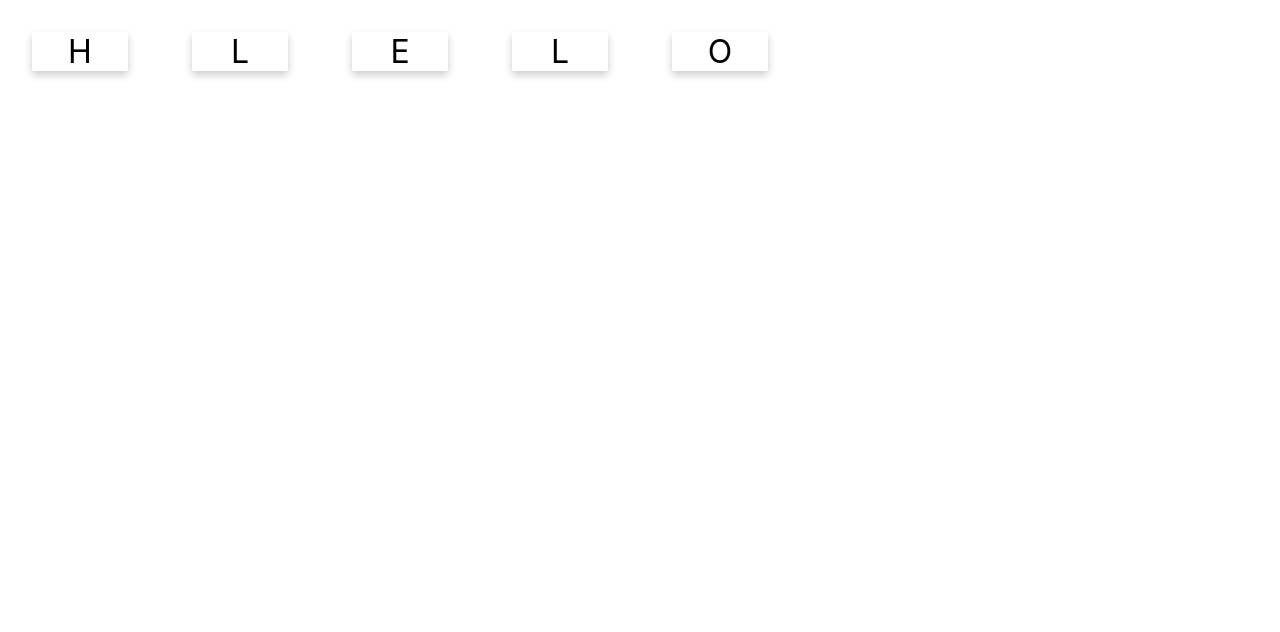
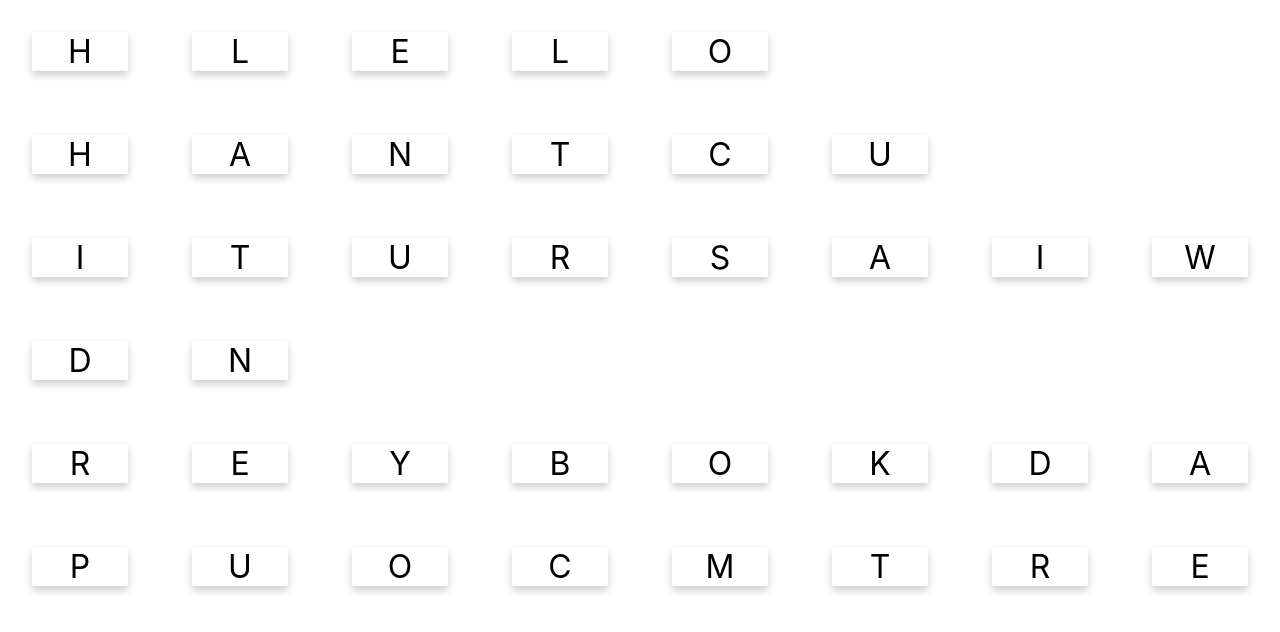
Before and after one commit to NutchaDan/3SA03-LabReact, a React (Create React App) app: page / in a window 1280 px wide. Shown: the top 632 px of the page. Built offline with nearby package versions, Linux system fonts and the light colour scheme.

Commit message:
add word to 5 word

```diff
--- a/src/App.js
+++ b/src/App.js
@@ -2,11 +2,20 @@ import React from 'react';
 import './App.css';
 import WordCard from './WordCard';
 
-const word = "Hello";
+const word1 = "Hello";
+const word2 = "Nutcha";
+const word3 = "Dansiriwut";
+const word4 = "Keyboard";
+const word5 = "Computer";
+
 function App() {
   return (
     <div>
-      <WordCard value={word}/>
+      <WordCard value={word1}/>
+      <WordCard value={word2}/>
+      <WordCard value={word3}/>
+      <WordCard value={word4}/>
+      <WordCard value={word5}/>
     </div>
   );
 }
```
